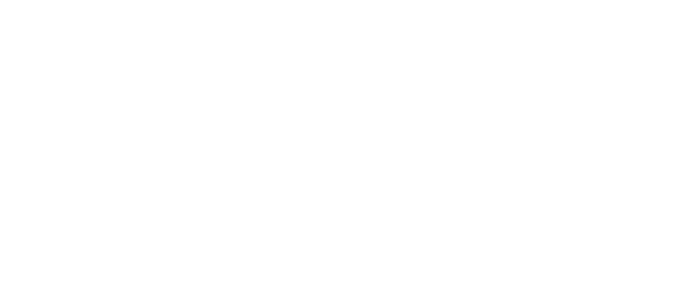
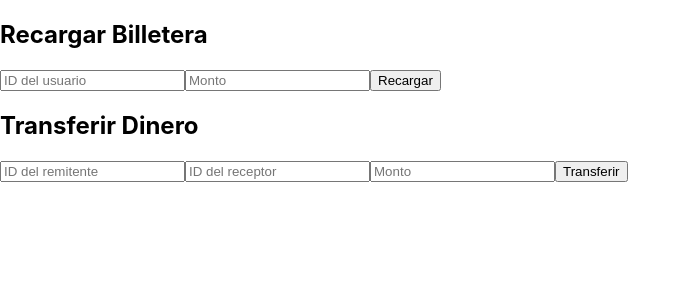
Before and after one commit to Project-AI-for-Software-Engineering/AI4SE-Project, a React (Create React App) app in the folder Frontend/my-app/: page /Wallets in a window 1280 px wide. Before the commit this address had no page. Shown: the top 300 px of the page, without its empty margins (0-691 px from the left). Built offline with nearby package versions, Linux system fonts and the light colour scheme.

Commit message:
Wallets 2.0

```diff
--- a/Frontend/my-app/package.json
+++ b/Frontend/my-app/package.json
@@ -7,6 +7,7 @@
     "@testing-library/jest-dom": "^5.17.0",
     "@testing-library/react": "^13.4.0",
     "@testing-library/user-event": "^13.5.0",
+    "axios": "^1.7.2",
     "cors": "^2.8.5",
     "react": "^18.3.1",
     "react-dom": "^18.3.1",
--- a/Frontend/my-app/src/App.js
+++ b/Frontend/my-app/src/App.js
@@ -1,6 +1,7 @@
 import { BrowserRouter, Routes, Route } from "react-router-dom";
 import Home from "./components/Home" ;
 import ListEvents from "./components/ListEvents";
+import Wallets from "./components/Wallets";
 import "./App.css";
 
 function App() {
@@ -10,6 +11,7 @@ function App() {
         <Routes>
           <Route path="/" element={<Home />} />
           <Route path="/ListEvents" element={<ListEvents />} />
+          <Route path="/Wallets" element={<Wallets />} />
         </Routes>
       </div>
     </BrowserRouter>
--- /dev/null
+++ b/Frontend/my-app/src/components/Wallets.js
@@ -0,0 +1,72 @@
+import React, { useState } from 'react';
+import api from './api';
+
+const Wallet = () => {
+  const [amount, setAmount] = useState('');
+  const [senderId, setSenderId] = useState('');
+  const [receiverId, setReceiverId] = useState('');
+
+  const handleRecharge = async () => {
+    try {
+      const response = await api.post(`/wallets/${senderId}/recharge/`, { amount });
+      console.log(response.data);
+    } catch (error) {
+      console.error('Error recargando la billetera:', error);
+    }
+  };
+
+  const handleTransfer = async () => {
+    try {
+      const response = await api.post('/wallets/transfer/', {
+        sender: senderId,
+        receiver: receiverId,
+        amount,
+      });
+      console.log(response.data);
+    } catch (error) {
+      console.error('Error transfiriendo dinero:', error);
+    }
+  };
+
+  return (
+    <div>
+      <h2>Recargar Billetera</h2>
+      <input
+        type="text"
+        placeholder="ID del usuario"
+        value={senderId}
+        onChange={(e) => setSenderId(e.target.value)}
+      />
+      <input
+        type="number"
+        placeholder="Monto"
+        value={amount}
+        onChange={(e) => setAmount(e.target.value)}
+      />
+      <button onClick={handleRecharge}>Recargar</button>
+
+      <h2>Transferir Dinero</h2>
+      <input
+        type="text"
+        placeholder="ID del remitente"
+        value={senderId}
+        onChange={(e) => setSenderId(e.target.value)}
+      />
+      <input
+        type="text"
+        placeholder="ID del receptor"
+        value={receiverId}
+        onChange={(e) => setReceiverId(e.target.value)}
+      />
+      <input
+        type="number"
+        placeholder="Monto"
+        value={amount}
+        onChange={(e) => setAmount(e.target.value)}
+      />
+      <button onClick={handleTransfer}>Transferir</button>
+    </div>
+  );
+};
+
+export default Wallet;
--- /dev/null
+++ b/Frontend/my-app/src/components/api.js
@@ -0,0 +1,10 @@
+import axios from 'axios';
+
+const api = axios.create({
+  baseURL: 'http://localhost:8000/api2',
+  headers: {
+    'Content-Type': 'application/json',
+  },
+});
+
+export default api;
```
Also changed, not shown: 2 other files (tests, documents, lock files or other folders).
